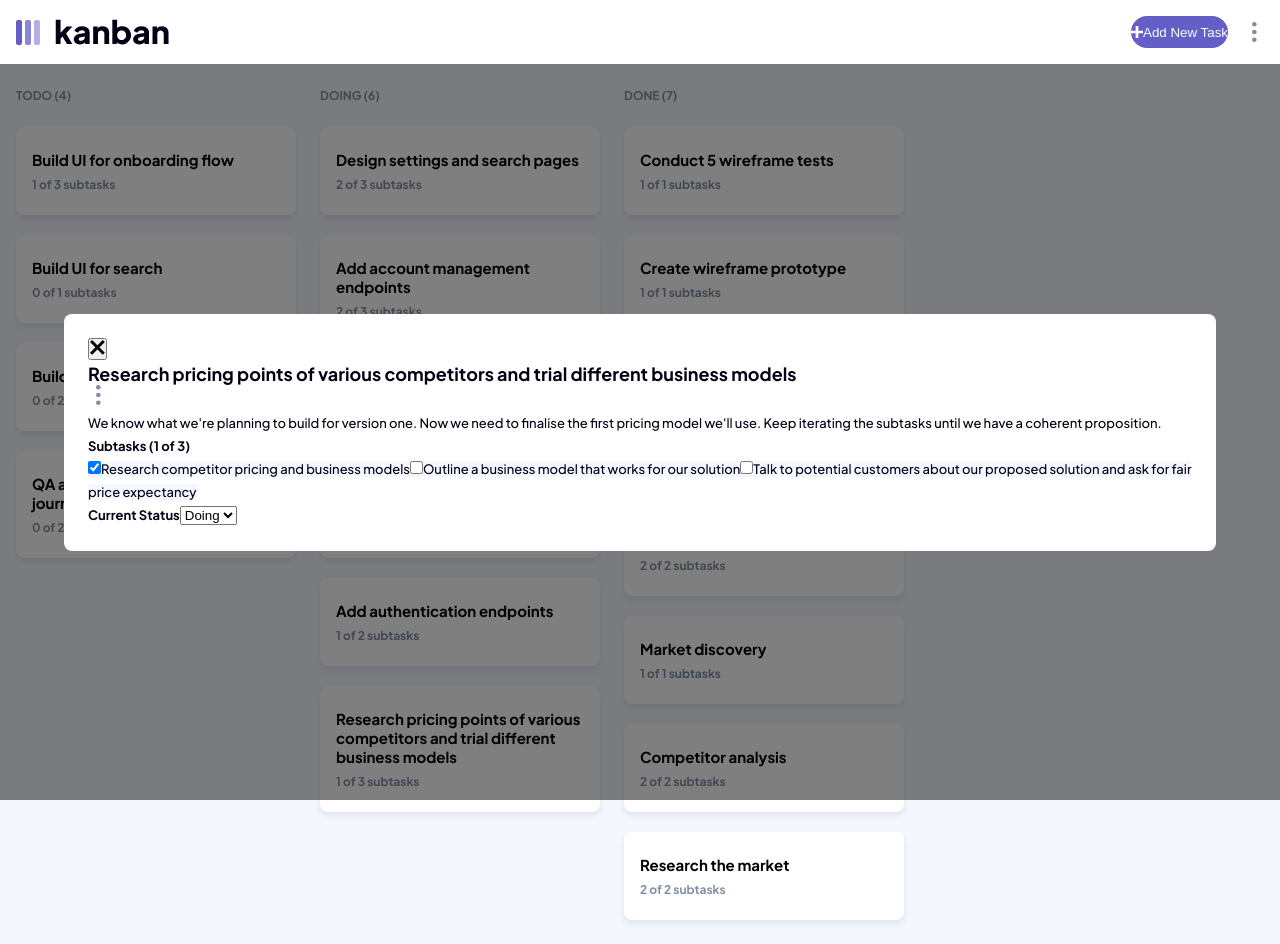
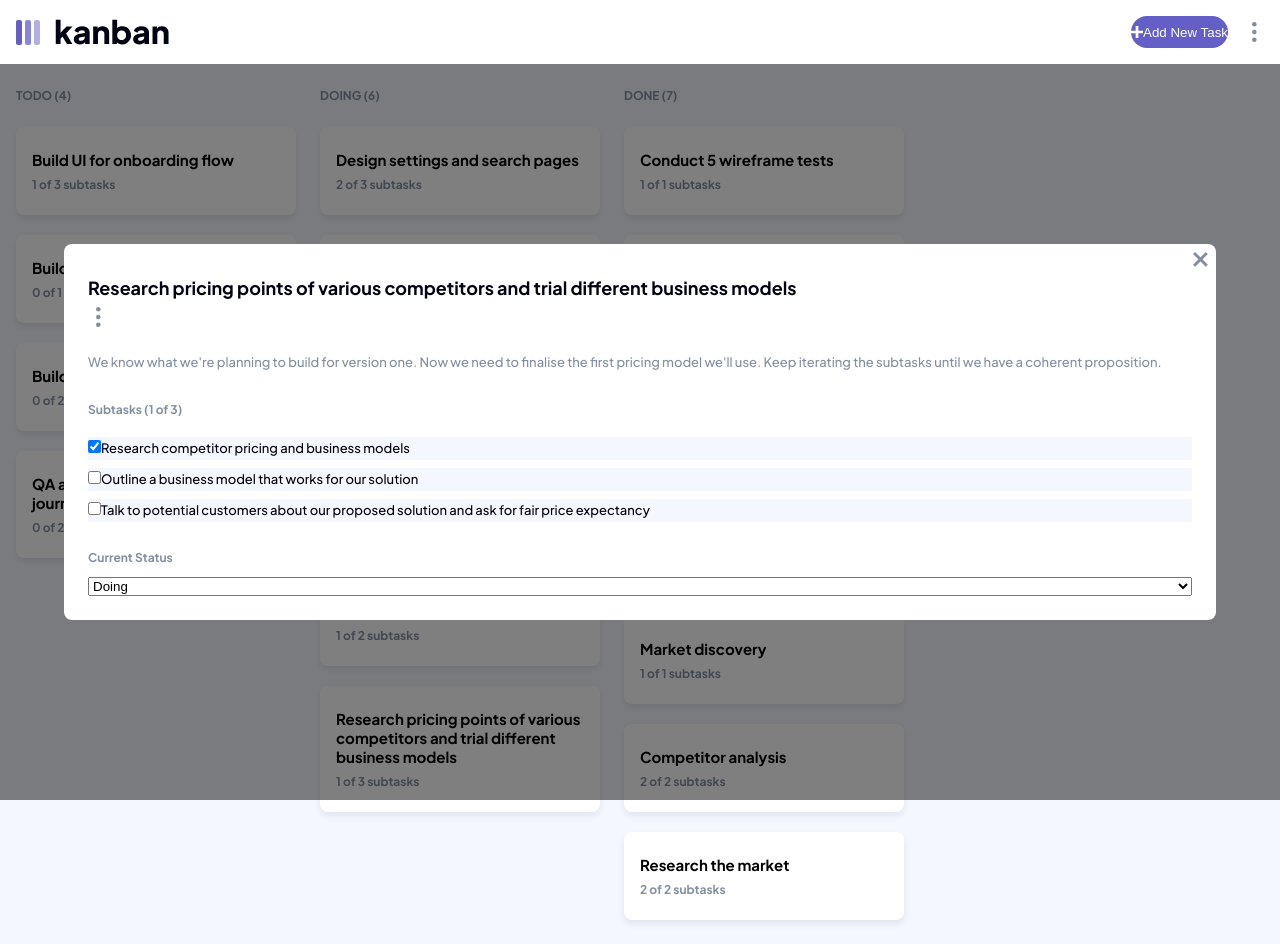
Before and after one commit to ryanbradley-webdev/kanban-task-management-app, a React (Vite) app: page / in a window 1280 px wide. Both pictures are taken after a click on the button 460 px from the left and 749 px from the top of the page. Built offline with nearby package versions, Linux system fonts and the light colour scheme.

Commit message:
Add basic styling to task disply modal.

```diff
--- a/src/components/boardDisplay/BoardDisplay.tsx
+++ b/src/components/boardDisplay/BoardDisplay.tsx
@@ -53,6 +53,7 @@ export default function BoardDisplay() {
             {selectedTask && (
                 <Modal
                     closeModal={() => setSelectedTask(undefined)}
+                    className={styles.modal}
                 >
 
                     <div>
@@ -73,11 +74,11 @@ export default function BoardDisplay() {
                         {selectedTask.description}
                     </p>
 
-                    <strong>
-                        Subtasks ({selectedTask.subtasks.filter(subtask => subtask.isCompleted).length} of {selectedTask.subtasks.length})
-                    </strong>
+                    <div>
 
-                    <div>
+                        <strong>
+                            Subtasks ({selectedTask.subtasks.filter(subtask => subtask.isCompleted).length} of {selectedTask.subtasks.length})
+                        </strong>
 
                         {selectedTask.subtasks.map(subtask => (
                             <Checkbox
--- a/src/components/boardDisplay/boardDisplay.module.css
+++ b/src/components/boardDisplay/boardDisplay.module.css
@@ -13,3 +13,34 @@
     scroll-snap-type: x mandatory;
     scroll-behavior: smooth;
 }
+
+.modal {
+    display: grid;
+    row-gap: 24px;
+}
+
+.modal > div:first-of-type {
+    position: relative;
+    display: flex;
+    width: 100%;
+    align-items: center;
+    justify-content: space-between;
+}
+
+.modal > div:not(:first-child) {
+    display: grid;
+    row-gap: 8px;
+}
+
+.modal p,
+.modal strong {
+    color: var(--clr-grey-900);
+}
+
+.modal strong {
+    font-size: 12px;
+}
+
+.modal div:nth-of-type(2) strong {
+    margin-bottom: 8px;
+}
--- a/src/components/modal/Modal.tsx
+++ b/src/components/modal/Modal.tsx
@@ -4,10 +4,12 @@ import DeleteIcon from '../../assets/DeleteIcon'
 
 export default function Modal({
     children,
-    closeModal
+    closeModal,
+    className
 }: {
     children: ReactNode
     closeModal: () => void
+    className: string
 }) {
     return (
         <div
@@ -15,10 +17,11 @@ export default function Modal({
         >
 
             <div
-                className={styles.modal}
+                className={styles.modal + ' ' + className}
             >
                 <button
                     onClick={closeModal}
+                    className={styles.close_btn}
                 >
                     <DeleteIcon />
                 </button>
--- a/src/components/modal/modal.module.css
+++ b/src/components/modal/modal.module.css
@@ -8,8 +8,24 @@
 }
 
 .modal {
+    position: relative;
     padding: 24px;
+    padding-top: 32px;
     width: 90%;
     background-color: var(--clr-white-pri);
     border-radius: var(--radius-element);
 }
+
+.close_btn {
+    position: absolute;
+    top: 8px;
+    right: 8px;
+    display: flex;
+    width: fit-content;
+    background-color: transparent;
+    border: none;
+}
+
+.close_btn > svg {
+    fill: var(--clr-grey-900);
+}
```
